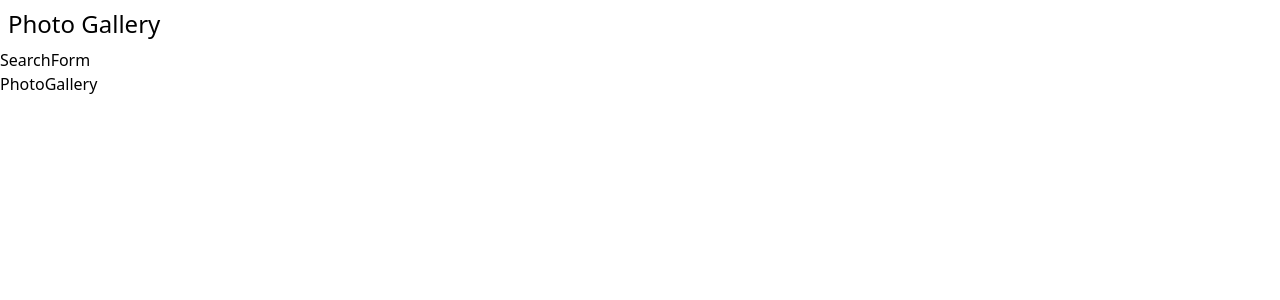
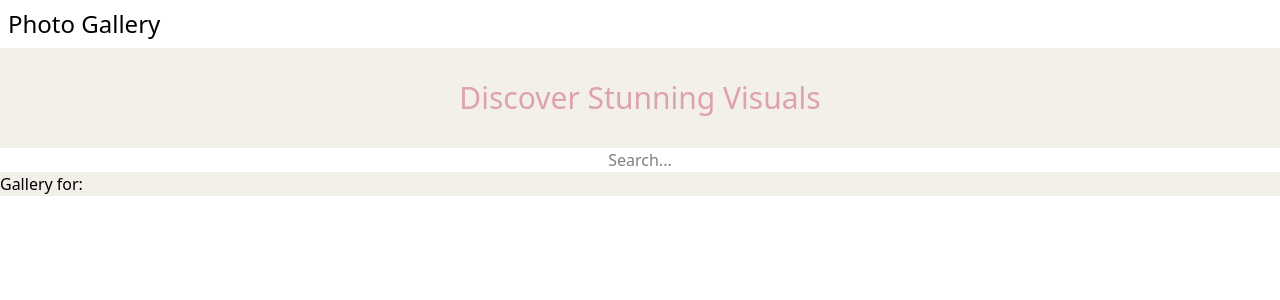
Before and after one commit to ananotopuria/photoGalleryApp, a React (Vite) app: page /search in a window 1280 px wide. Shown: the top 300 px of the page. Built offline with nearby package versions, Linux system fonts and the light colour scheme.

Commit message:
feat: add search form

```diff
--- a/src/components/HomePageComponents/index.tsx
+++ b/src/components/HomePageComponents/index.tsx
@@ -6,14 +6,14 @@ function HomePageComponents() {
     backgroundImage: `url(${background})`,
   };
   return (
-    <div
+    <section
       className="relative w-full h-screen bg-cover bg-center flex items-center justify-center"
       style={backgroundStyle}
     >
       <div className="absolute inset-0 bg-black opacity-50 pointer-events-none"></div>
       <div className="flex flex-col items-center justify-center font-bold text-white relative z-10 text-center">
         <h1 className="text-6xl font-semibold block">Photo Gallery</h1>
-        <p className="ext-2xl py-5 block font-bold text-2xl mt-8 text-pink-300">
+        <p className="ext-2xl py-5 block font-bold text-2xl mt-8 text-[#dea2a0]">
           Unlock a Universe of Visual Inspiration
         </p>
         <Link to="search">
@@ -22,7 +22,7 @@ function HomePageComponents() {
           </button>
         </Link>
       </div>
-    </div>
+    </section>
   );
 }
 
--- a/src/components/Layout/Header/index.tsx
+++ b/src/components/Layout/Header/index.tsx
@@ -2,11 +2,11 @@ import { Link } from "react-router-dom";
 
 function Header() {
   return (
-    <>
+    <header>
       <Link to="">
         <h1 className="text-2xl p-2 font-light">Photo Gallery</h1>
       </Link>
-    </>
+    </header>
   );
 }
 export default Header;
--- a/src/components/SearchPageComponents/PhotoGallery/index.tsx
+++ b/src/components/SearchPageComponents/PhotoGallery/index.tsx
@@ -1,8 +1,13 @@
-function PhotoGallery() {
+interface PhotoGalleryProps {
+  searchTerm: string;
+}
+
+function PhotoGallery({ searchTerm }: PhotoGalleryProps) {
   return (
-    <>
-      <h1>PhotoGallery</h1>
-    </>
+    <div>
+      <h2>Gallery for: {searchTerm}</h2>
+    </div>
   );
 }
+
 export default PhotoGallery;
--- a/src/components/SearchPageComponents/SearchForm/index.tsx
+++ b/src/components/SearchPageComponents/SearchForm/index.tsx
@@ -1,8 +1,35 @@
-function SearchForm() {
+import { useState } from "react";
+import { SearchFormProps } from "./types";
+
+function SearchForm({ setSearchTerm }: SearchFormProps) {
+  const [searchValue, setSearchValue] = useState<string>("");
+
+  function handleChange(event: React.ChangeEvent<HTMLInputElement>) {
+    setSearchValue(event.target.value);
+  }
+
+  function handleSubmit(event: React.FormEvent<HTMLFormElement>) {
+    event.preventDefault();
+    if (!searchValue.trim()) {
+      return;
+    }
+    setSearchTerm(searchValue);
+  }
+
   return (
-    <>
-      <h1>SearchForm</h1>
-    </>
+    <section className="bg-[white] flex justify-center">
+      <form onSubmit={handleSubmit}>
+        <input
+          type="text"
+          className="text-center w-[20rem]"
+          name="search"
+          placeholder="Search..."
+          value={searchValue}
+          onChange={handleChange}
+        />
+      </form>
+    </section>
   );
 }
+
 export default SearchForm;
--- /dev/null
+++ b/src/components/SearchPageComponents/SearchForm/types.ts
@@ -0,0 +1,3 @@
+export interface SearchFormProps {
+  setSearchTerm: (term: string) => void;
+}
--- a/src/components/SearchPageComponents/index.tsx
+++ b/src/components/SearchPageComponents/index.tsx
@@ -1,12 +1,18 @@
+import { useState } from "react";
 import PhotoGallery from "./PhotoGallery";
 import SearchForm from "./SearchForm";
 
 function SearchPageComponents() {
+  const [searchTerm, setSearchTerm] = useState<string>("");
+
   return (
-    <div>
-      <SearchForm />
-      <PhotoGallery />
-    </div>
+    <main className="bg-[#f3f0ea]">
+      <h1 className="text-center p-[2rem] text-2xl xl:text-3xl text-[#dea2ad] font-light ">
+        Discover Stunning Visuals
+      </h1>
+      <SearchForm setSearchTerm={setSearchTerm} />
+      <PhotoGallery searchTerm={searchTerm} />
+    </main>
   );
 }
 
```
